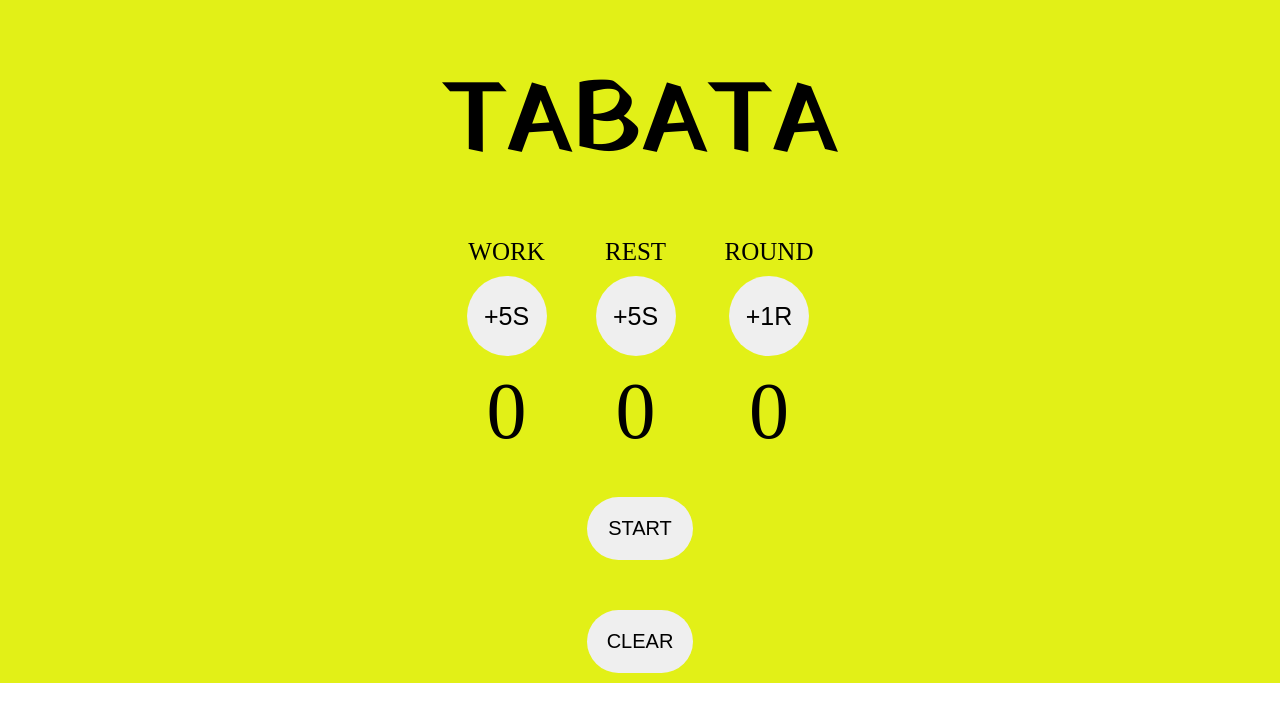
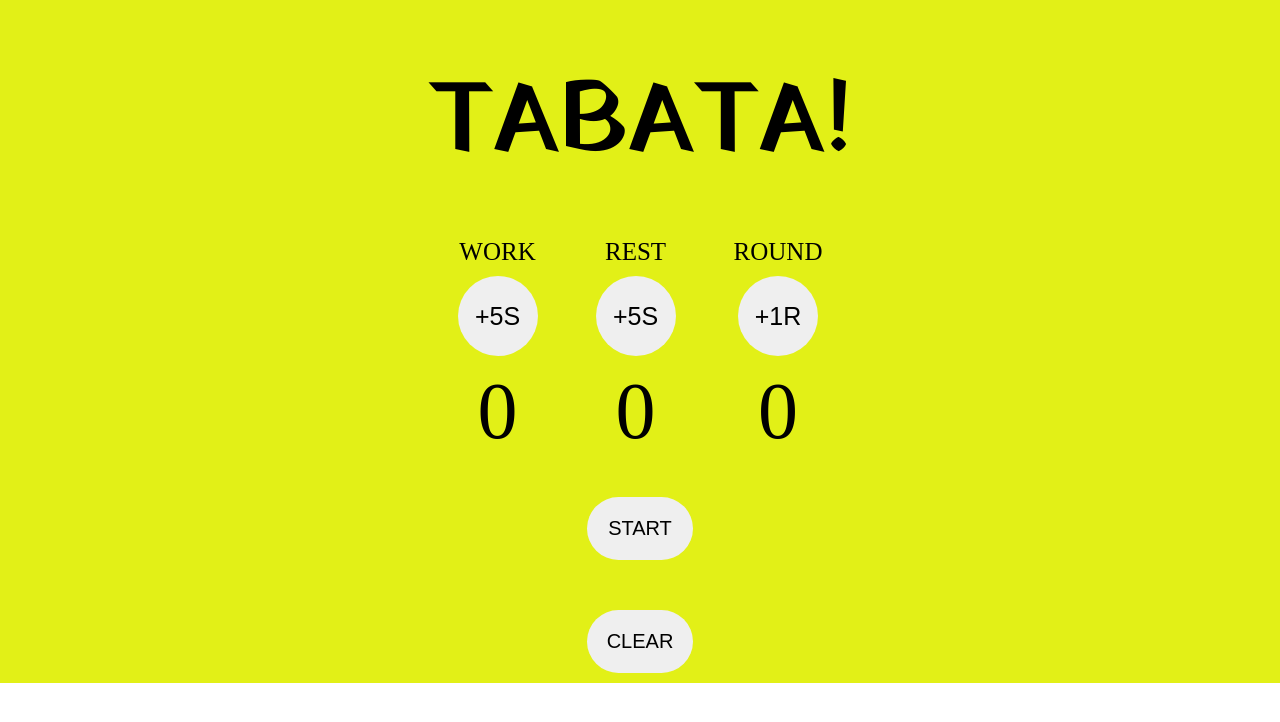
Before and after one commit to nikov1992/tabata1, a plain HTML site: page index.html in a window 1280 px wide. Drawn offline with Linux system fonts and the light colour scheme.

Commit message:
modf. of html

```diff
--- a/index.html
+++ b/index.html
@@ -10,7 +10,7 @@
 
     <div class="miApp">
 
-        <div class="titulo" >TABATA</div>
+        <div class="titulo" >TABATA!</div>
         <div class="opciones">
 
             <div class="section" >WORK
```
